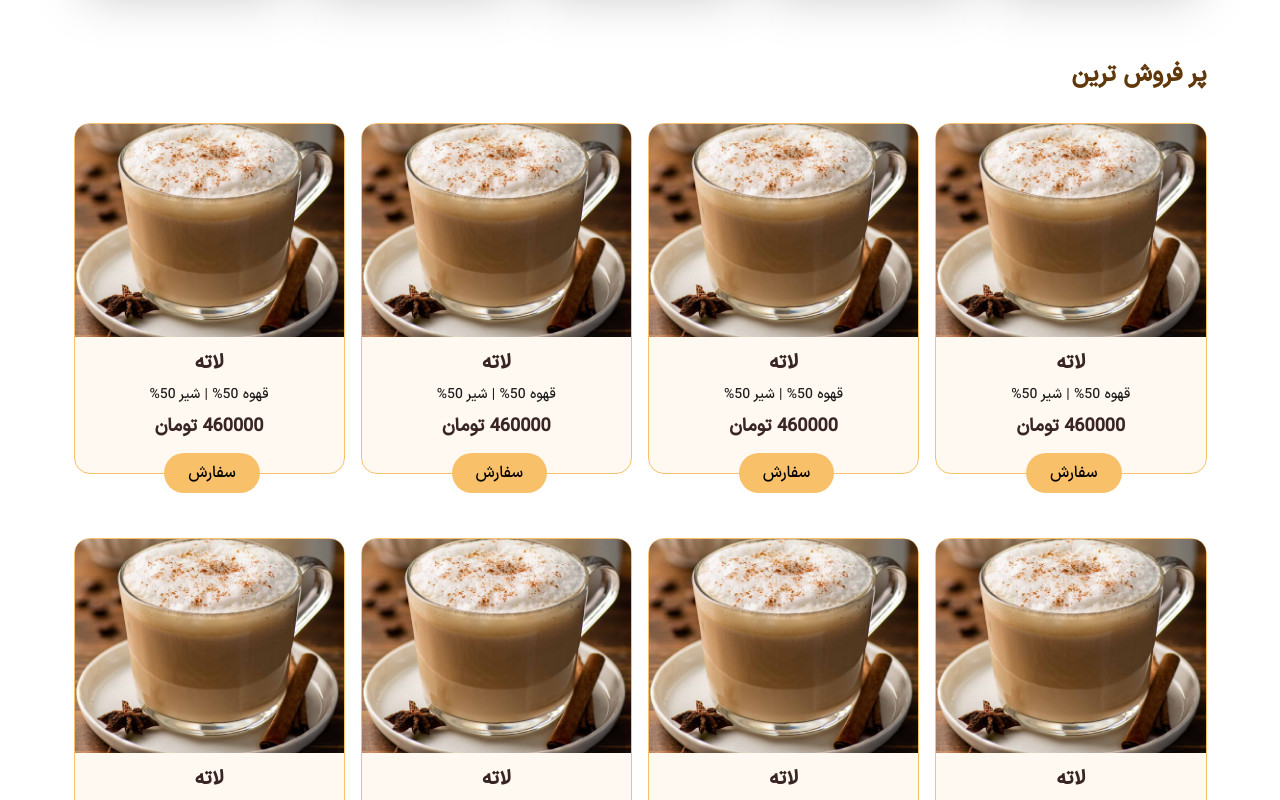
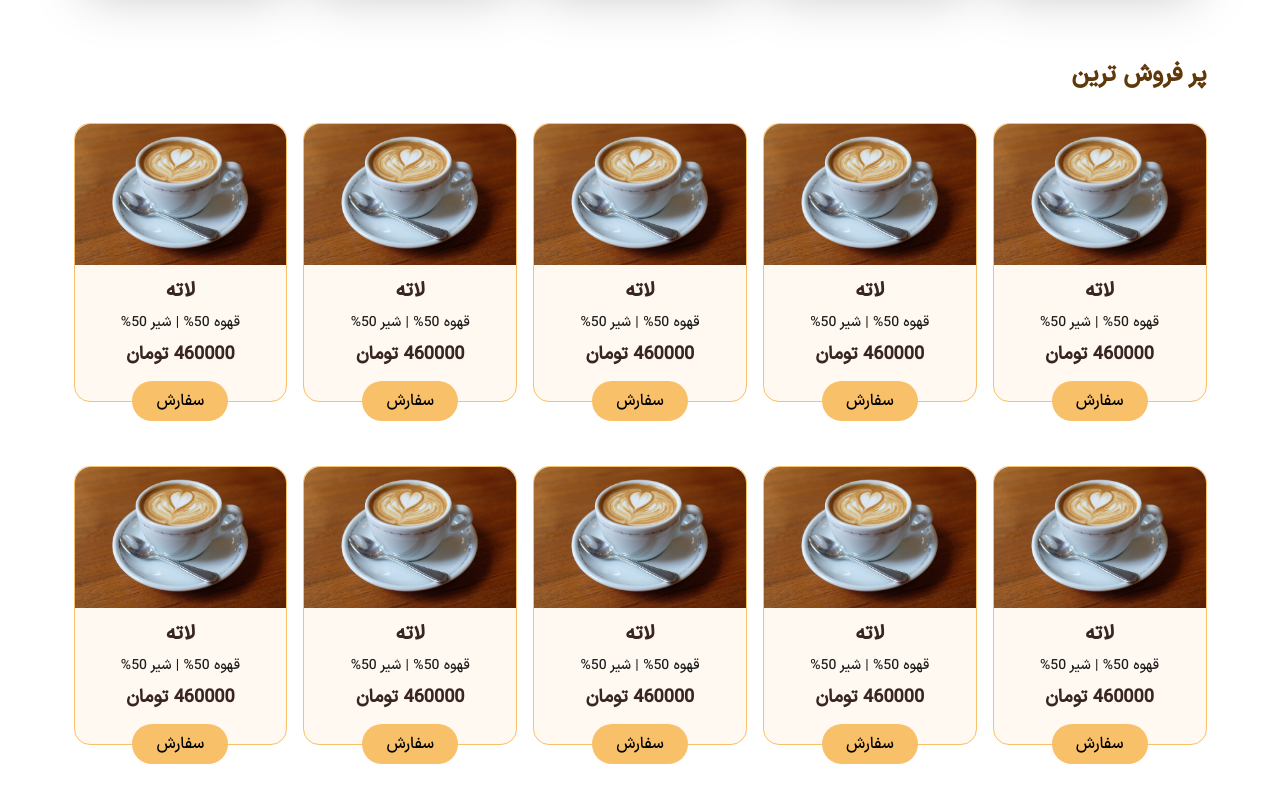
Before and after one commit to Mohammad2954/coffee-shop, a React (Vite) app: page / in a window 1280 px wide. Shown: the part 1160-1960 px from the top of the page. Built offline with nearby package versions, Linux system fonts and the light colour scheme.

Commit message:
fix style bug for product

```diff
--- a/src/components/Product/Products.jsx
+++ b/src/components/Product/Products.jsx
@@ -2,10 +2,14 @@ function Products() {
   return (
     <div className="max-w-content mx-auto px-8 mt-20">
       <h3 className="text-coffee text-2xl font-bold">پر فروش ترین</h3>
-      <div className="grid grid-cols-4 gap-4 mt-[-1rem]">
-        <div className="border border-box-border rounded-2xl relative bg-box-bg mt-12">
-          <img src="/img/pro/image.png" alt="" />
-          <div className=" flex items-center justify-center flex-col gap-2 mt-3 mb-8">
+      <div className="grid  grid-cols- lg:grid-cols-5 sm:grid-cols-3 gap-4 mt-[-1rem]">
+        <div className="border border-box-border rounded-2xl relative bg-box-bg mt-6 sm:mt-12 sm:block flex justify-between items-center">
+          <img
+            src="/img/pro/image.jpg"
+            alt=""
+            className="sm:w-full w-1/2 rounded-r-2xl sm:rounded-t-2xl sm:rounded-b-none"
+          />
+          <div className="w-1/2  flex items-center sm:w-full sm:jutify-centesr flex-col gap-2 mt-3 mb-8 ">
             <span className=" text-text-box font-bold text-xl">لاته</span>
             <span className="text-text-box-black text-sm">
               قهوه 50% | شیر 50%
@@ -14,13 +18,17 @@ function Products() {
               460000 تومان
             </span>
           </div>
-          <button className="bg-box-btn rounded-full px-6 py-2 text-coffe absolute bottom-[-20px] left-1/3">
+          <button className="bg-box-btn rounded-full px-6 py-2 text-coffe absolute bottom-[-20px] left-1/6 sm:left-0 sm:right-0 w-24 mx-auto">
             سفارش
           </button>
         </div>
-        <div className="border border-box-border rounded-2xl relative bg-box-bg mt-12">
-          <img src="/img/pro/image.png" alt="" />
-          <div className=" flex items-center justify-center flex-col gap-2 mt-3 mb-8">
+        <div className="border border-box-border rounded-2xl relative bg-box-bg mt-6 sm:mt-12 sm:block flex justify-between items-center">
+          <img
+            src="/img/pro/image.jpg"
+            alt=""
+            className="sm:w-full w-1/2 rounded-r-2xl sm:rounded-t-2xl sm:rounded-b-none"
+          />
+          <div className="w-1/2  flex items-center sm:w-full sm:jutify-centesr flex-col gap-2 mt-3 mb-8 ">
             <span className=" text-text-box font-bold text-xl">لاته</span>
             <span className="text-text-box-black text-sm">
               قهوه 50% | شیر 50%
@@ -29,13 +37,17 @@ function Products() {
               460000 تومان
             </span>
           </div>
-          <button className="bg-box-btn rounded-full px-6 py-2 text-coffe absolute bottom-[-20px] left-1/3">
+          <button className="bg-box-btn rounded-full px-6 py-2 text-coffe absolute bottom-[-20px] left-1/6 sm:left-0 sm:right-0 w-24 mx-auto">
             سفارش
           </button>
         </div>
-        <div className="border border-box-border rounded-2xl relative bg-box-bg mt-12">
-          <img src="/img/pro/image.png" alt="" />
-          <div className=" flex items-center justify-center flex-col gap-2 mt-3 mb-8">
+        <div className="border border-box-border rounded-2xl relative bg-box-bg mt-6 sm:mt-12 sm:block flex justify-between items-center">
+          <img
+            src="/img/pro/image.jpg"
+            alt=""
+            className="sm:w-full w-1/2 rounded-r-2xl sm:rounded-t-2xl sm:rounded-b-none"
+          />
+          <div className="w-1/2  flex items-center sm:w-full sm:jutify-centesr flex-col gap-2 mt-3 mb-8 ">
             <span className=" text-text-box font-bold text-xl">لاته</span>
             <span className="text-text-box-black text-sm">
               قهوه 50% | شیر 50%
@@ -44,13 +56,17 @@ function Products() {
               460000 تومان
             </span>
           </div>
-          <button className="bg-box-btn rounded-full px-6 py-2 text-coffe absolute bottom-[-20px] left-1/3">
+          <button className="bg-box-btn rounded-full px-6 py-2 text-coffe absolute bottom-[-20px] left-1/6 sm:left-0 sm:right-0 w-24 mx-auto">
             سفارش
           </button>
         </div>
-        <div className="border border-box-border rounded-2xl relative bg-box-bg mt-12">
-          <img src="/img/pro/image.png" alt="" />
-          <div className=" flex items-center justify-center flex-col gap-2 mt-3 mb-8">
+        <div className="border border-box-border rounded-2xl relative bg-box-bg mt-6 sm:mt-12 sm:block flex justify-between items-center">
+          <img
+            src="/img/pro/image.jpg"
+            alt=""
+            className="sm:w-full w-1/2 rounded-r-2xl sm:rounded-t-2xl sm:rounded-b-none"
+          />
+          <div className="w-1/2  flex items-center sm:w-full sm:jutify-centesr flex-col gap-2 mt-3 mb-8 ">
             <span className=" text-text-box font-bold text-xl">لاته</span>
             <span className="text-text-box-black text-sm">
               قهوه 50% | شیر 50%
@@ -59,13 +75,17 @@ function Products() {
               460000 تومان
             </span>
           </div>
-          <button className="bg-box-btn rounded-full px-6 py-2 text-coffe absolute bottom-[-20px] left-1/3">
+          <button className="bg-box-btn rounded-full px-6 py-2 text-coffe absolute bottom-[-20px] left-1/6 sm:left-0 sm:right-0 w-24 mx-auto">
             سفارش
           </button>
         </div>
-        <div className="border border-box-border rounded-2xl relative bg-box-bg mt-12">
-          <img src="/img/pro/image.png" alt="" />
-          <div className=" flex items-center justify-center flex-col gap-2 mt-3 mb-8">
+        <div className="border border-box-border rounded-2xl relative bg-box-bg mt-6 sm:mt-12 sm:block flex justify-between items-center">
+          <img
+            src="/img/pro/image.jpg"
+            alt=""
+            className="sm:w-full w-1/2 rounded-r-2xl sm:rounded-t-2xl sm:rounded-b-none"
+          />
+          <div className="w-1/2  flex items-center sm:w-full sm:jutify-centesr flex-col gap-2 mt-3 mb-8 ">
             <span className=" text-text-box font-bold text-xl">لاته</span>
             <span className="text-text-box-black text-sm">
               قهوه 50% | شیر 50%
@@ -74,13 +94,17 @@ function Products() {
               460000 تومان
             </span>
           </div>
-          <button className="bg-box-btn rounded-full px-6 py-2 text-coffe absolute bottom-[-20px] left-1/3">
+          <button className="bg-box-btn rounded-full px-6 py-2 text-coffe absolute bottom-[-20px] left-1/6 sm:left-0 sm:right-0 w-24 mx-auto">
             سفارش
           </button>
         </div>
-        <div className="border border-box-border rounded-2xl relative bg-box-bg mt-12">
-          <img src="/img/pro/image.png" alt="" />
-          <div className=" flex items-center justify-center flex-col gap-2 mt-3 mb-8">
+        <div className="border border-box-border rounded-2xl relative bg-box-bg mt-6 sm:mt-12 sm:block flex justify-between items-center">
+          <img
+            src="/img/pro/image.jpg"
+            alt=""
+            className="sm:w-full w-1/2 rounded-r-2xl sm:rounded-t-2xl sm:rounded-b-none"
+          />
+          <div className="w-1/2  flex items-center sm:w-full sm:jutify-centesr flex-col gap-2 mt-3 mb-8 ">
             <span className=" text-text-box font-bold text-xl">لاته</span>
             <span className="text-text-box-black text-sm">
               قهوه 50% | شیر 50%
@@ -89,13 +113,17 @@ function Products() {
               460000 تومان
             </span>
           </div>
-          <button className="bg-box-btn rounded-full px-6 py-2 text-coffe absolute bottom-[-20px] left-1/3">
+          <button className="bg-box-btn rounded-full px-6 py-2 text-coffe absolute bottom-[-20px] left-1/6 sm:left-0 sm:right-0 w-24 mx-auto">
             سفارش
           </button>
         </div>
-        <div className="border border-box-border rounded-2xl relative bg-box-bg mt-12">
-          <img src="/img/pro/image.png" alt="" />
-          <div className=" flex items-center justify-center flex-col gap-2 mt-3 mb-8">
+        <div className="border border-box-border rounded-2xl relative bg-box-bg mt-6 sm:mt-12 sm:block flex justify-between items-center">
+          <img
+            src="/img/pro/image.jpg"
+            alt=""
+            className="sm:w-full w-1/2 rounded-r-2xl sm:rounded-t-2xl sm:rounded-b-none"
+          />
+          <div className="w-1/2  flex items-center sm:w-full sm:jutify-centesr flex-col gap-2 mt-3 mb-8 ">
             <span className=" text-text-box font-bold text-xl">لاته</span>
             <span className="text-text-box-black text-sm">
               قهوه 50% | شیر 50%
@@ -104,13 +132,17 @@ function Products() {
               460000 تومان
             </span>
           </div>
-          <button className="bg-box-btn rounded-full px-6 py-2 text-coffe absolute bottom-[-20px] left-1/3">
+          <button className="bg-box-btn rounded-full px-6 py-2 text-coffe absolute bottom-[-20px] left-1/6 sm:left-0 sm:right-0 w-24 mx-auto">
             سفارش
           </button>
         </div>
-        <div className="border border-box-border rounded-2xl relative bg-box-bg mt-12">
-          <img src="/img/pro/image.png" alt="" />
-          <div className=" flex items-center justify-center flex-col gap-2 mt-3 mb-8">
+        <div className="border border-box-border rounded-2xl relative bg-box-bg mt-6 sm:mt-12 sm:block flex justify-between items-center">
+          <img
+            src="/img/pro/image.jpg"
+            alt=""
+            className="sm:w-full w-1/2 rounded-r-2xl sm:rounded-t-2xl sm:rounded-b-none"
+          />
+          <div className="w-1/2  flex items-center sm:w-full sm:jutify-centesr flex-col gap-2 mt-3 mb-8 ">
             <span className=" text-text-box font-bold text-xl">لاته</span>
             <span className="text-text-box-black text-sm">
               قهوه 50% | شیر 50%
@@ -119,7 +151,45 @@ function Products() {
               460000 تومان
             </span>
           </div>
-          <button className="bg-box-btn rounded-full px-6 py-2 text-coffe absolute bottom-[-20px] left-1/3">
+          <button className="bg-box-btn rounded-full px-6 py-2 text-coffe absolute bottom-[-20px] left-1/6 sm:left-0 sm:right-0 w-24 mx-auto">
+            سفارش
+          </button>
+        </div>
+        <div className="border border-box-border rounded-2xl relative bg-box-bg mt-6 sm:mt-12 sm:block flex justify-between items-center">
+          <img
+            src="/img/pro/image.jpg"
+            alt=""
+            className="sm:w-full w-1/2 rounded-r-2xl sm:rounded-t-2xl sm:rounded-b-none"
+          />
+          <div className="w-1/2  flex items-center sm:w-full sm:jutify-centesr flex-col gap-2 mt-3 mb-8 ">
+            <span className=" text-text-box font-bold text-xl">لاته</span>
+            <span className="text-text-box-black text-sm">
+              قهوه 50% | شیر 50%
+            </span>
+            <span className="text-text-box font-bold text-lg">
+              460000 تومان
+            </span>
+          </div>
+          <button className="bg-box-btn rounded-full px-6 py-2 text-coffe absolute bottom-[-20px] left-1/6 sm:left-0 sm:right-0 w-24 mx-auto">
+            سفارش
+          </button>
+        </div>
+        <div className="border border-box-border rounded-2xl relative bg-box-bg mt-6 sm:mt-12 sm:block flex justify-between items-center">
+          <img
+            src="/img/pro/image.jpg"
+            alt=""
+            className="sm:w-full w-1/2 rounded-r-2xl sm:rounded-t-2xl sm:rounded-b-none"
+          />
+          <div className="w-1/2  flex items-center sm:w-full sm:jutify-centesr flex-col gap-2 mt-3 mb-8 ">
+            <span className=" text-text-box font-bold text-xl">لاته</span>
+            <span className="text-text-box-black text-sm">
+              قهوه 50% | شیر 50%
+            </span>
+            <span className="text-text-box font-bold text-lg">
+              460000 تومان
+            </span>
+          </div>
+          <button className="bg-box-btn rounded-full px-6 py-2 text-coffe absolute bottom-[-20px] left-1/6 sm:left-0 sm:right-0 w-24 mx-auto">
             سفارش
           </button>
         </div>
```
Also changed, not shown: public/img/pro/image.jpg (added), public/img/pro/image.png (deleted).
